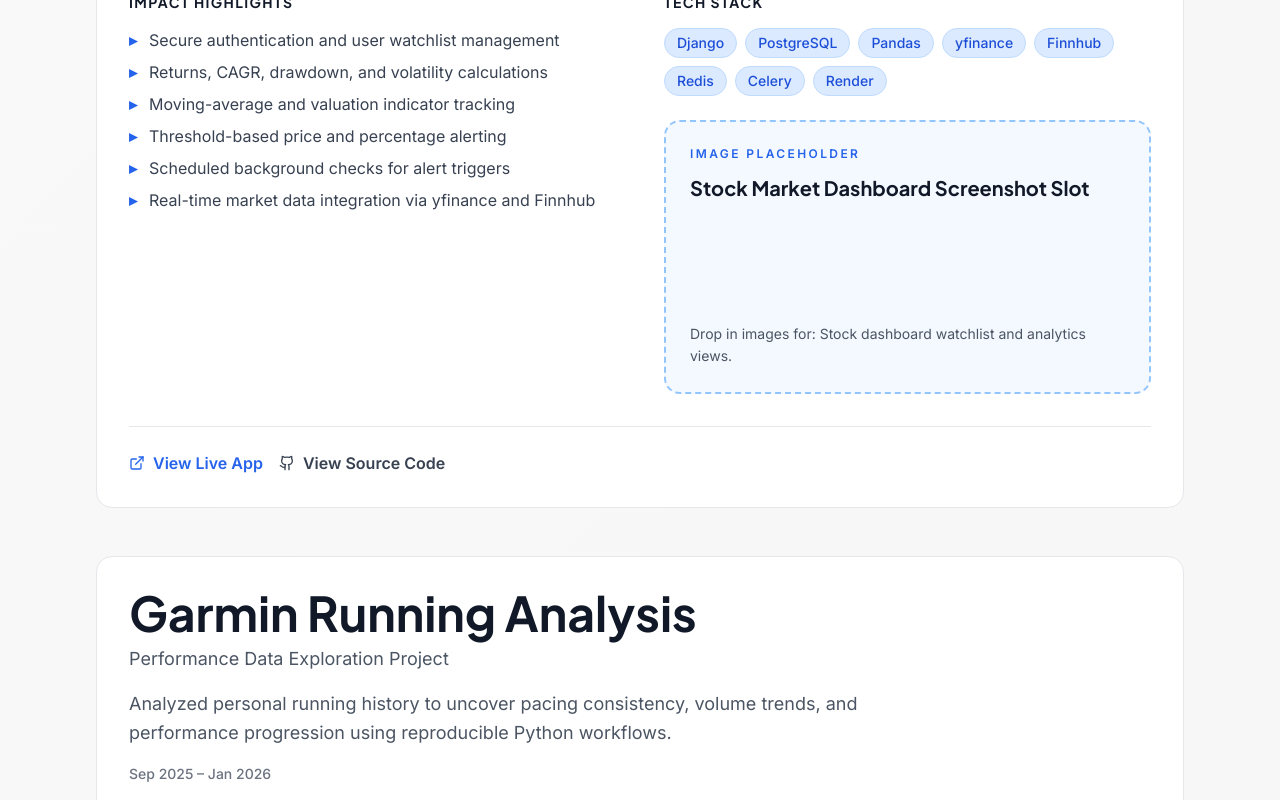
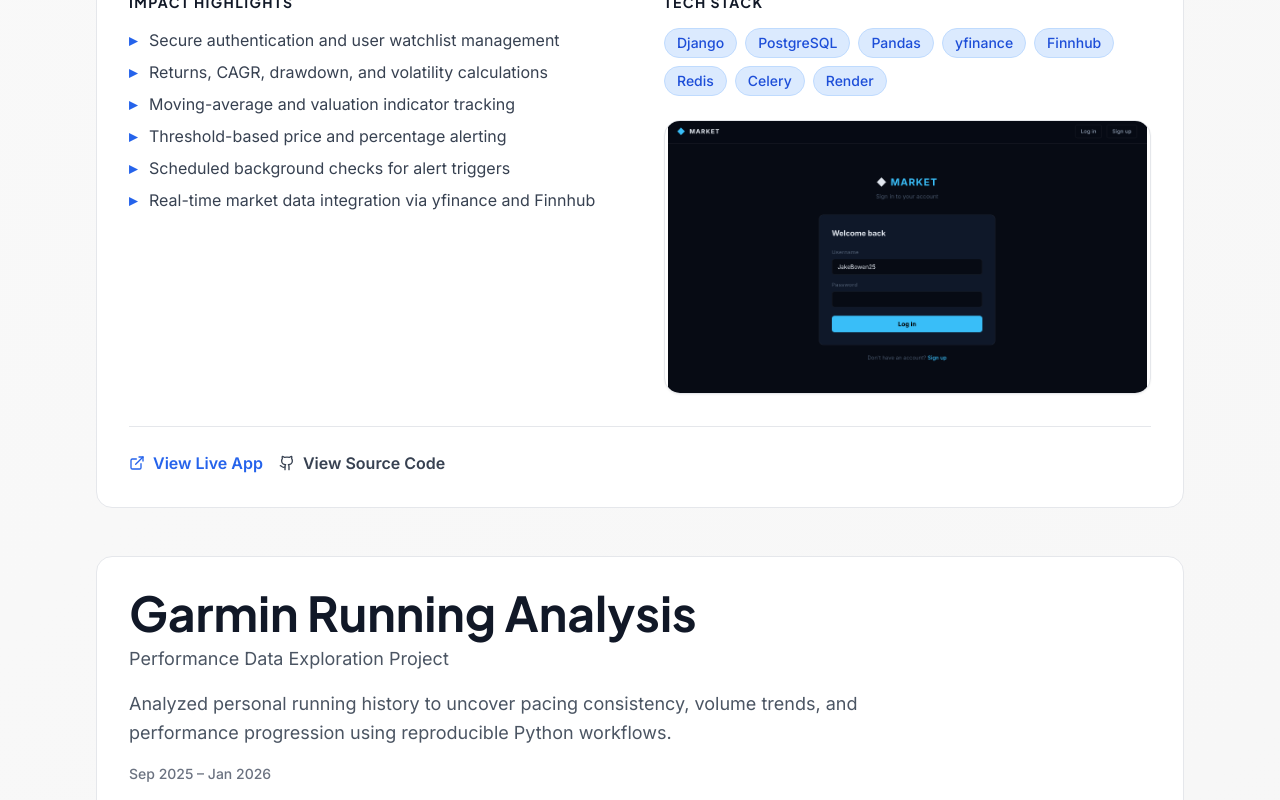
Before and after one commit to JakeBowen2005/personal-website, a Next.js app: page /projects in a window 1280 px wide. Shown: the part 2060-2860 px from the top of the page. Built offline with nearby package versions, Linux system fonts and the light colour scheme.

Commit message:
Update project screenshots and about running photo

```diff
--- a/app/about/page.tsx
+++ b/app/about/page.tsx
@@ -1,7 +1,6 @@
 'use client';
 
 import { Heart, Zap, Target, Users, Github, Linkedin, Mail } from 'lucide-react';
-import ImagePlaceholder from '@/components/ImagePlaceholder';
 import Image from 'next/image';
 
 export default function AboutPage() {
@@ -28,14 +27,18 @@ export default function AboutPage() {
                 I grew up in a family culture centered on discipline and accountability. That mindset became foundational to how I approach engineering work: show up, execute, and improve continuously.
               </p>
               <p className="text-lg text-gray-700 leading-relaxed">
-                My goal is simple: contribute to meaningful products, learn from strong teammates, and become the kind of engineer people trust on difficult problems.
+                Running reinforced that foundation for me. Long training blocks taught me patience, pacing, and resilience, and I bring that same energy into engineering work and long-term product building.
               </p>
             </div>
-            <ImagePlaceholder
-              title="Personal Story Photo"
-              note="Add a personal photo that represents your roots or day-to-day life in Fullerton/Bay Area."
-              ratio="landscape"
-            />
+            <div className="relative aspect-[4/3] overflow-hidden rounded-2xl border border-gray-200 shadow-sm bg-white">
+              <Image
+                src="/images/personal-running.jpg"
+                alt="Jake Bowen running during training"
+                fill
+                className="object-cover"
+                sizes="(max-width: 768px) 100vw, 50vw"
+              />
+            </div>
           </div>
 
           <div className="grid md:grid-cols-2 gap-12 items-center">
--- a/app/projects/page.tsx
+++ b/app/projects/page.tsx
@@ -1,7 +1,6 @@
 'use client';
 
 import { Github, ExternalLink, Zap, Database, Brain, Clock } from 'lucide-react';
-import ImagePlaceholder from '@/components/ImagePlaceholder';
 import Image from 'next/image';
 
 const projects = [
@@ -62,7 +61,7 @@ const projects = [
       live: 'https://stock-dashboard-uef7.onrender.com',
       github: 'https://github.com/JakeBowen2005/Stock_Dashboard',
     },
-    screenshotPlaceholder: 'Stock dashboard watchlist and analytics views',
+    screenshots: ['/images/stock-dashboard-login.png'],
   },
   {
     title: 'Garmin Running Analysis',
@@ -87,7 +86,6 @@ const projects = [
     links: {
       github: 'https://github.com/JakeBowen2005/Garmin-running-summary',
     },
-    screenshotPlaceholder: 'Charts showing pace trends, volume, and performance improvements',
   },
 ];
 
@@ -177,6 +175,7 @@ export default function ProjectsPage() {
                             sizes="(max-width: 768px) 100vw, 45vw"
                           />
                         </div>
+                        {project.screenshots.length > 1 && (
                           <div className="grid sm:grid-cols-2 gap-4">
                             {project.screenshots.slice(1).map((src, imageIndex) => (
                               <div
@@ -193,14 +192,9 @@ export default function ProjectsPage() {
                               </div>
                             ))}
                           </div>
+                        )}
                       </div>
-                    ) : (
-                      <ImagePlaceholder
-                        title={`${project.title} Screenshot Slot`}
-                        note={`Drop in images for: ${project.screenshotPlaceholder}.`}
-                        ratio="wide"
-                      />
-                    )}
+                    ) : null}
                   </div>
                 </div>
 
```
Also changed, not shown: public/images/personal-running.jpg (added), public/images/stock-dashboard-login.png (added). Lines whose indentation alone changed are shown as unchanged.
